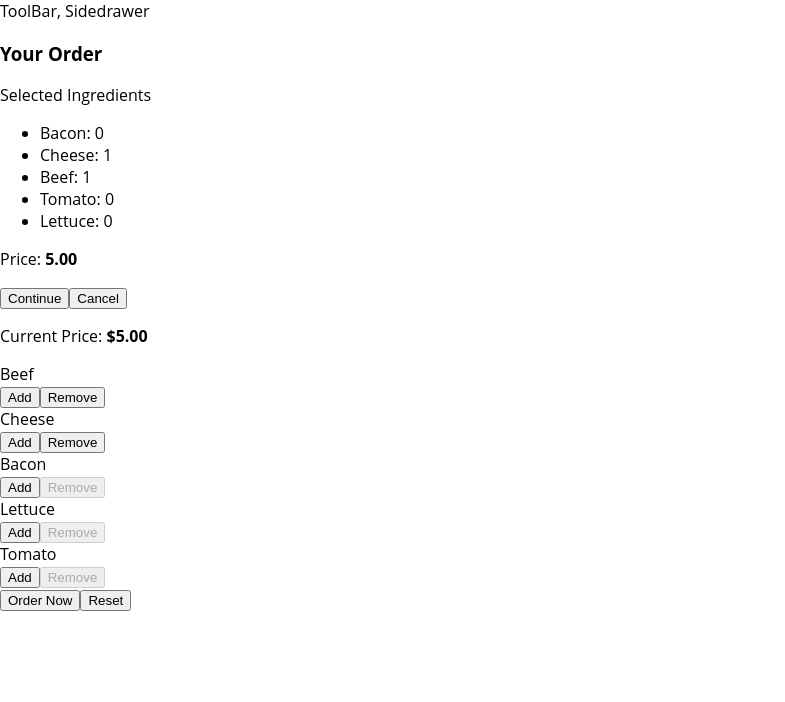
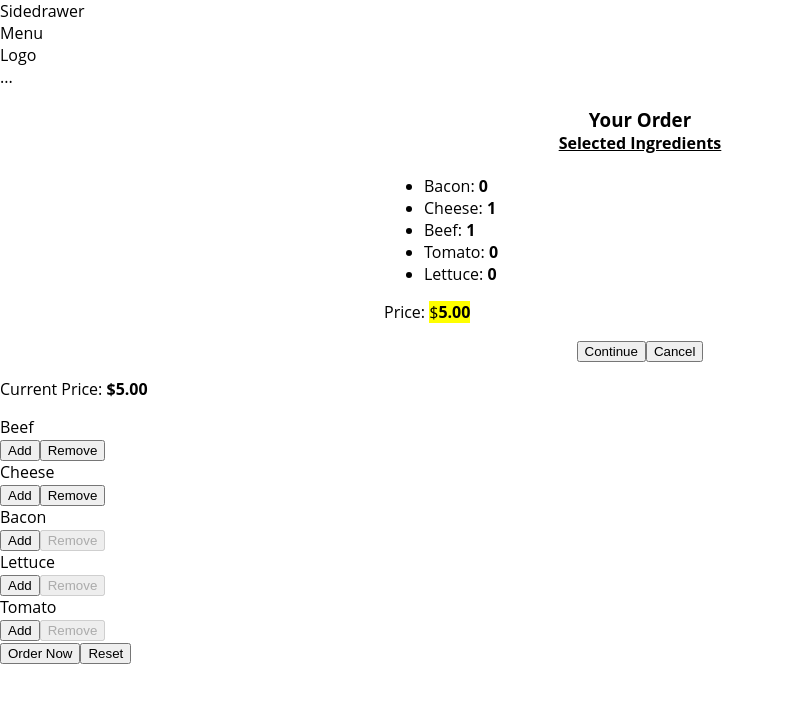
Before and after one commit to d-mui22/Burger-Project, a React app: page / in a window 1280 px wide. Both pictures are taken after a click on the button "Order Now". Shown: the top 702 px of the page, without its empty margins (0-785 px from the left). Built offline with nearby package versions, Linux system fonts and the light colour scheme.

Commit message:
checkout completed toolbar begin

```diff
--- a/src/components/Burger/OrderSummary/OrderSummary.js
+++ b/src/components/Burger/OrderSummary/OrderSummary.js
@@ -6,23 +6,29 @@ const orderSummary = (props) => {
     .map(ingredientKey => {
       return (
         <li key={ingredientKey}>
-          <span style={{textTransform: 'capitalize'}}>{ingredientKey}</span>: {props.ingredients[ingredientKey]}
+          <span style={{textTransform: 'capitalize'}}>{ingredientKey}</span>: <strong>{props.ingredients[ingredientKey]}</strong>
         </li>)
     })
   return(
     <Fragment>
-      <h3>Your Order</h3>
-      <p>Selected Ingredients</p>
+      <div style={{textAlign: 'center'}}>
+        <h3 style={{marginBottom: '0'}}>Your Order</h3>
+        <h4 style={{textDecorationLine: 'underline', marginTop: '0'}}>Selected Ingredients</h4>
+      </div>
+      <div style={{marginLeft: '30%'}}>
         <ul>
           {ingredientSummary}
         </ul>
-      <p>Price: <strong>{props.totalPrice.toFixed(2)}</strong></p>
+        <p>Price: <mark>$<strong>{props.totalPrice.toFixed(2)}</strong></mark></p>
+      </div>
+      <div style={{textAlign: 'center'}}>
         <Button
           clicked={props.continueOrder}
           btnType='Success'>Continue</Button>
         <Button
           clicked={props.cancelOrder}
           btnType='Fail'>Cancel</Button>
+      </div>
     </Fragment>
   )
 }
--- a/src/components/Layout/Layout.css
+++ b/src/components/Layout/Layout.css
@@ -1,3 +1,3 @@
 .Content {
-  margin-top: 16px;
+  margin-top: 72px;
 }
--- a/src/components/Layout/Layout.js
+++ b/src/components/Layout/Layout.js
@@ -1,9 +1,11 @@
 import React, {Fragment} from 'react'
 import classes from './Layout.css'
+import Toolbar from '../Navigation/Toolbar/Toolbar'
 
 const layout = (props) => (
   <Fragment>
-    <div>ToolBar, Sidedrawer</div>
+    <div>Sidedrawer</div>
+    <Toolbar/>
     <main className={classes.Content}>
       {props.children}
     </main>
--- /dev/null
+++ b/src/components/Navigation/Toolbar/Toolbar.css
@@ -0,0 +1,18 @@
+.Toolbar {
+  height: 56px;
+  width: 100%;
+  position: fixed;
+  top: 0;
+  left: 0;
+  background-color: #703b09;
+  display: flex;
+  justify-content: space-between;
+  align-items: center;
+  padding: 0 20px;
+  box-sizing: border-box;
+  z-index: 90;
+}
+
+.Toolbar nav {
+  height: 100%;
+}
--- /dev/null
+++ b/src/components/Navigation/Toolbar/Toolbar.js
@@ -0,0 +1,16 @@
+import React from 'react';
+import classes from './Toolbar.css'
+
+const toolbar = (props) => {
+  return(
+    <header className={classes.Toolbar}>
+      <div>Menu</div>
+      <div>Logo</div>
+      <nav>
+        ...
+      </nav>
+    </header>
+  )
+}
+
+export default toolbar
--- a/src/components/UI/Modal/Modal.css
+++ b/src/components/UI/Modal/Modal.css
@@ -2,19 +2,19 @@
   position: fixed;
   z-index: 500;
   background-color: #fff;
-  width: 70%;
+  width: 30%;
   border: 1px solid #ccc;
   box-shadow: 1px 1px 1px #000;
   padding: 16px;
-  left: 15%;
+  left: 35%;
   top: 30%;
   box-sizing: border-box;
   transition: all 0.3s ease-out;
 }
 
-@media (min-width: 600px) {
+@media (max-width: 800px) and (min-height: 300px) {
   .Modal {
-    width: 500px;
-    left: calc(50% - 250px);
+    width: 250px;
+    height: 300px;
   }
 }
```
Lines whose indentation alone changed are shown as unchanged.
